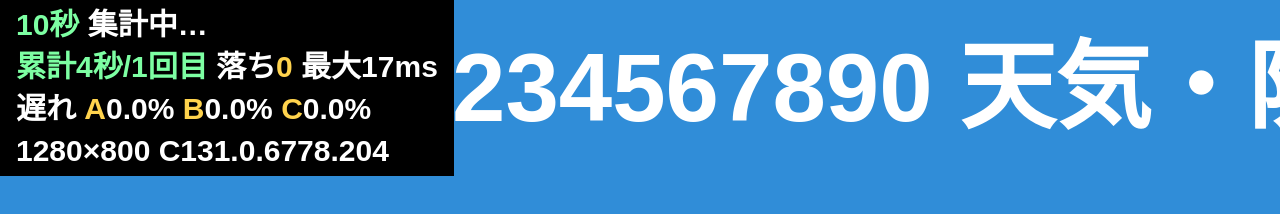
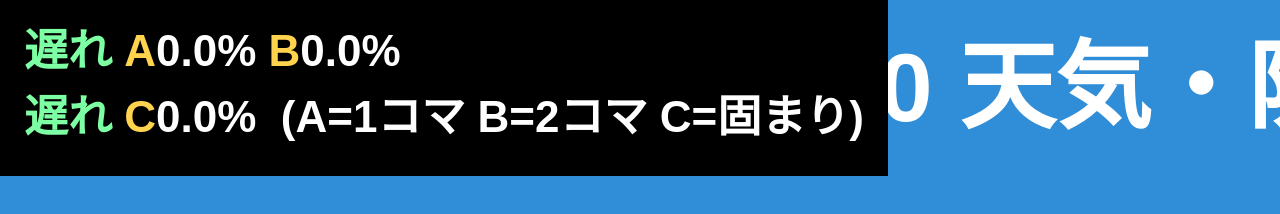
Before and after one commit to digital-signage-led/1920x176, a plain HTML site: page tools/scroll-test.html in a window 1280 px wide. Shown: the top 214 px of the page. Drawn offline with Linux system fonts and the light colour scheme.

Commit message:
Update scroll-test.html

```diff
--- a/tools/scroll-test.html
+++ b/tools/scroll-test.html
@@ -27,7 +27,7 @@
   #meter {
     position: absolute; top: 0; left: 0; z-index: 2; height: 176px; box-sizing: border-box;
     background: #000; color: #fff;
-    font: 700 30px/1.4 sans-serif; padding: 4px 16px; white-space: pre;
+    font: 700 44px/1.5 sans-serif; padding: 18px 24px 0; white-space: pre;
   }
   #meter b { color: #7dffa3; }
   #meter i { color: #ffd34d; font-style: normal; }
@@ -77,7 +77,20 @@
   }
   var x = 0, last = 0, startTs = 0;
   var ua = navigator.userAgent.match(/Chrome\/[\d.]+/);
-  var envLine = innerWidth + '×' + innerHeight + ' ' + (ua ? ua[0].replace('Chrome/', 'C') : '');
+  /* 表示エンジンの判別（Magic player が使っているもの） */
+  var UA = navigator.userAgent || '';
+  function uaPick(re) { var m = UA.match(re); return m ? m[1] : ''; }
+  var android = uaPick(/Android ([\d.]+)/);
+  var engine = '';
+  if (uaPick(/TBS\/(\d+)/)) engine = 'X5(TBS) ' + uaPick(/TBS\/(\d+)/);
+  else if (uaPick(/XWEB\/(\d+)/)) engine = 'XWEB ' + uaPick(/XWEB\/(\d+)/);
+  else if (uaPick(/Crosswalk\/([\d.]+)/)) engine = 'Crosswalk ' + uaPick(/Crosswalk\/([\d.]+)/);
+  else if (uaPick(/Chrome\/([\d.]+)/)) engine = 'Chrome ' + uaPick(/Chrome\/([\d.]+)/);
+  else engine = '不明:' + UA.slice(0, 30);
+  var envLines = [
+    '<b>エンジン</b> ' + engine,
+    '<b>Android</b> ' + (android || '-') + '  ' + innerWidth + '×' + innerHeight
+  ];
 
   function add(s, dt) {
     s.frames++;
@@ -86,8 +99,10 @@
     s.b[dt < 12 ? 0 : dt < 21 ? 1 : dt < 30 ? 2 : dt < 50 ? 3 : 4]++;
   }
   function pct(n, d) { return d ? (n * 100 / d).toFixed(1) + '%' : '-'; }
+  var PAGE_MS = 4000;
   function render(ts) {
     var lines = [];
+    var page = Math.floor((ts - startTs) / PAGE_MS) % 3;
     var all = merged(ts - startTs);
     var sec = (all.ms / 1000) | 0;
     if (lastWin) {
@@ -98,9 +113,11 @@
     }
     var tf = all.frames;
     lines.push('<b>累計' + sec + '秒/' + saved.runs + '回目</b> 落ち<i>' + all.drops + '</i> 最大' + all.worst.toFixed(0) + 'ms');
-    lines.push('遅れ <i>A</i>' + pct(all.b[2], tf) + ' <i>B</i>' + pct(all.b[3], tf) + ' <i>C</i>' + pct(all.b[4], tf));
-    lines.push(envLine);
-    meter.innerHTML = lines.join('\n');
+    var out;
+    if (page === 0) out = lines;
+    else if (page === 1) out = ['<b>遅れ</b> <i>A</i>' + pct(all.b[2], tf) + ' <i>B</i>' + pct(all.b[3], tf), '<b>遅れ</b> <i>C</i>' + pct(all.b[4], tf) + '  (A=1コマ B=2コマ C=固まり)'];
+    else out = envLines;
+    meter.innerHTML = out.join('\n');
   }
 
   var lastRender = 0;
```
